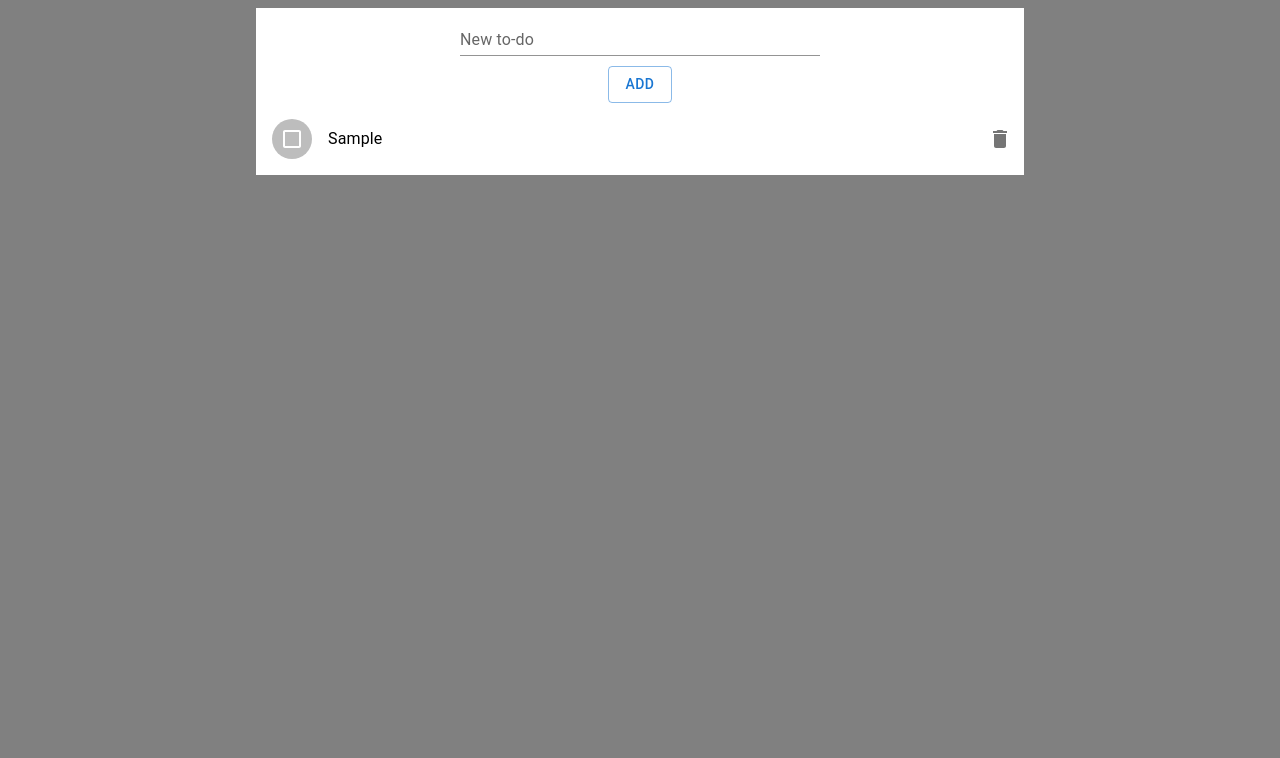
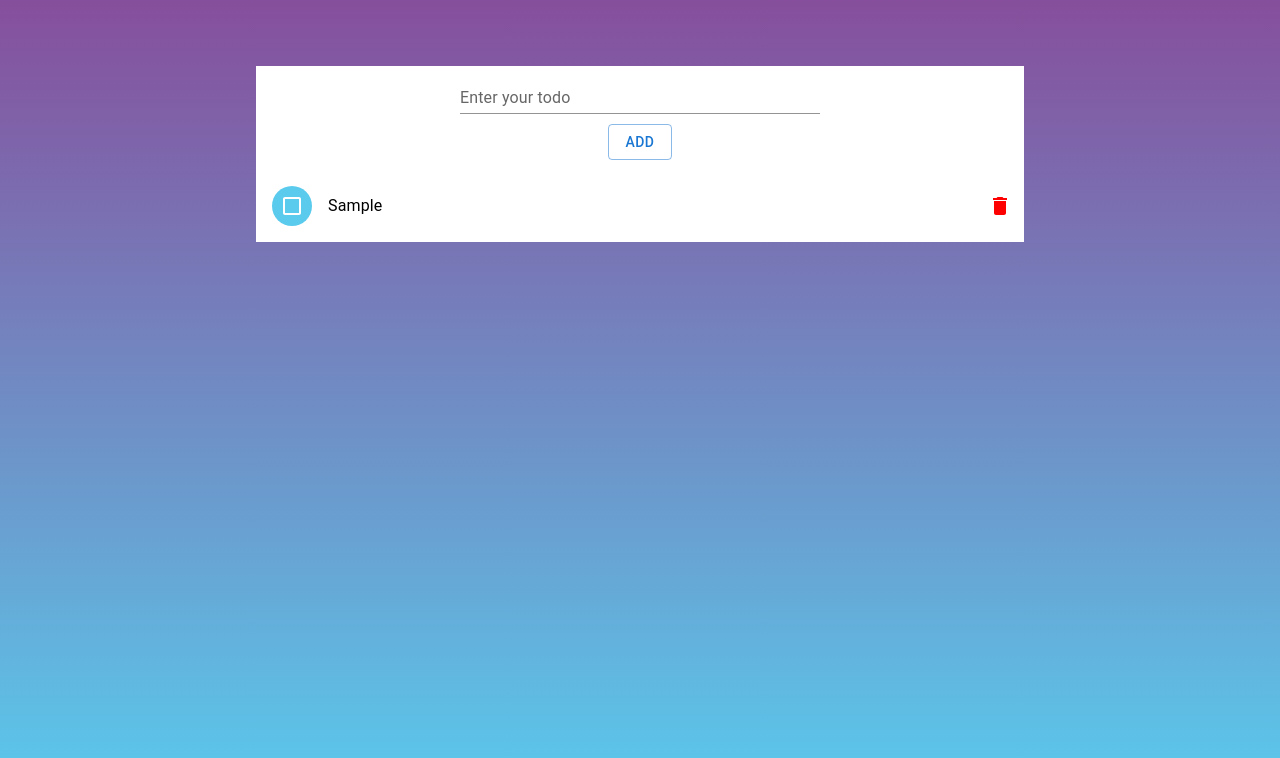
Before and after one commit to whats-a-handle/todo-list-app, a React (Create React App) app in the folder frontend/: page / in a window 1280 px wide. Both pictures are taken after typing "Sample" into the empty fields and a click on the button "ADD". Shown: the top 758 px of the page. Built offline with nearby package versions, Linux system fonts and the light colour scheme.

Commit message:
Updated styling, added edit ability to TodoItems, added enter key to submit, renamed some properties of todoitem object

```diff
--- a/frontend/src/App.css
+++ b/frontend/src/App.css
@@ -1,3 +1,5 @@
 html {
-  background-color: gray;
-}
+   background: -webkit-linear-gradient(90deg, hsla(194, 80%, 64%, 1) 0%, hsla(283, 33%, 46%, 1) 100%);
+   background-attachment: fixed; /*edit*/
+
+  }
--- a/frontend/src/App.js
+++ b/frontend/src/App.js
@@ -11,11 +11,11 @@ export default function App() {
     const newToDo = {
       itemName : itemName,
       isCompleted : false,
-      index : 0,
+      position : 0,
     };
 
     if(todoItemsOrderedList.length > 0){
-      newToDo.index = todoItemsOrderedList[todoItemsOrderedList.length-1].index+1//used for positioning
+      newToDo.position = todoItemsOrderedList[todoItemsOrderedList.length-1].position+1//used for positioning
     }
     setTodoItems((todoItems) => ({...todoItems, [itemName] : newToDo}));
   };
@@ -31,13 +31,22 @@ export default function App() {
     setTodoItems(newToDoItems)
   }
 
-  const moveItem = (itemName,dragIndex) => {
-    setTodoItems((todoItems)=>({...todoItems,[itemName] : {...todoItems[itemName], index:dragIndex} }));
-
+  const moveItem = (itemName,dragPosition) => {
+    setTodoItems((todoItems)=>({...todoItems,[itemName] : {...todoItems[itemName], position:dragPosition} }));
   };
 
   const sortItems = (items)=>{
-    return items.sort((a, b) => a.index - b.index);
+    return items.sort((a, b) => a.position - b.position);
+  }
+
+  const renameTodoItem = (oldItemName,newItemName)=>{
+    if(!(newItemName in todoItems)){
+      const updatedItems = {...todoItems};
+      const renamedItem = {...todoItems[oldItemName]};
+      delete updatedItems[oldItemName];
+      renamedItem.itemName = newItemName;
+      setTodoItems({...updatedItems, [newItemName] :{...renamedItem}});
+    }
   }
 
 useEffect(()=>{
@@ -47,7 +56,7 @@ useEffect(()=>{
   return (
       <Container>
         <Grid container>
-         <Grid item xs={12} >
+         <Grid item xs={12} style={{marginTop:('5%')}}>
            <Grid container >
             <Grid item xs={2}>
             </Grid>
@@ -61,7 +70,7 @@ useEffect(()=>{
             <Grid container  >
               <Grid item xs={2}/>
               <Grid item xs={8} style={{backgroundColor:'white'}}>
-               <ToDoList markToDoItem={markToDoItem} deleteToDoItem={deleteToDoItem} moveItem={moveItem}>{todoItemsOrderedList}</ToDoList>
+               <ToDoList markToDoItem={markToDoItem} renameTodoItem={renameTodoItem} deleteToDoItem={deleteToDoItem} moveItem={moveItem}>{todoItemsOrderedList}</ToDoList>
               </Grid>
               <Grid item xs={2}/>
             </Grid>
--- a/frontend/src/Components/CreateItemForm.js
+++ b/frontend/src/Components/CreateItemForm.js
@@ -8,9 +8,16 @@ export default function CreateItemForm(props){
         setNewToDoName(event.target.value);
     }
 
-    const handleClick = (newToDoName)=>{
-        if(newToDoName !== null && newToDoName.trim()){
-            props.createToDoItem(newToDoName);
+    const handleKeyPress = (key, newTodoName)=>{
+        if(key === 'Enter'){
+            handleSubmit(newTodoName);
+        }
+    }
+
+    const handleSubmit = (newToDoName)=>{
+        const trimmedToDo = newToDoName !== null && newToDoName !== undefined ? newToDoName.trim() : null;
+        if(trimmedToDo){
+            props.createToDoItem(trimmedToDo);
             setNewToDoName('');
         }
     }
@@ -21,8 +28,9 @@ export default function CreateItemForm(props){
                 <Grid container>
                     <Grid item xs={3}/>
                     <Grid item xs={6} align="center">
-                        <TextField value={newToDoName} style={{width:'100%', marginBottom:10}} id="standard-basic" label="New to-do " variant="standard" onChange={(event)=>{handleChange(event)}}/>
-                        <Button variant='outlined' onClick={()=>{handleClick(newToDoName)}}>Add</Button>
+                        <TextField value={newToDoName} style={{width:'100%', marginBottom:10}} id="standard-basic" label="Enter your todo" variant="standard"
+                        onChange={(event)=>{handleChange(event)}} onKeyDown={(event)=>{handleKeyPress(event.key, newToDoName)}}/>
+                        <Button variant='outlined' onClick={()=>{handleSubmit(newToDoName)}}>Add</Button>
                     </Grid>
                 <Grid item xs={3}/>
                 </Grid>
--- a/frontend/src/Components/ToDoList.js
+++ b/frontend/src/Components/ToDoList.js
@@ -8,14 +8,13 @@ import {HTML5Backend} from "react-dnd-html5-backend";
 
 export default function ToDoList(props){
 return (
-<Grid container>
+<Grid container style={{marginTop:10}}>
   <Grid item xs={12} /*style={{backgroundColor:'green'}}*/>
-    <Typography variant="h6" component="div">{props.toDoListName}</Typography>
     <DndProvider backend={HTML5Backend}>
     <List>{props.children.map((item,index)=>{
-      return <ToDoListItem markToDoItem={props.markToDoItem}
+      return <ToDoListItem markToDoItem={props.markToDoItem} renameTodoItem={props.renameTodoItem}
       deleteToDoItem={props.deleteToDoItem}
-      key={item.itemName} index={index} itemName={item.itemName}
+      key={item.itemName} position={index} itemName={item.itemName}
       isCompleted={item.isCompleted} moveItem={props.moveItem}>
       </ToDoListItem>
     })}</List>
--- a/frontend/src/Components/TodoListItem.js
+++ b/frontend/src/Components/TodoListItem.js
@@ -13,8 +13,24 @@ import { useDrag, useDrop } from "react-dnd";
 import SaveIcon from '@mui/icons-material/Save';
 export default function ToDoListItem (props){
   const [isEditMode, setIsEditMode] = useState(false);
-    const ref = React.useRef(null);
-    const type = 'ToDoListItem';
+  const [todoItemName, setTodoItemName] = useState(props.itemName);
+  const ref = React.useRef(null);
+  const type = 'ToDoListItem';
+  const handleChange = (event) =>{
+    setTodoItemName(event.target.value);
+  }
+  const saveChange = (oldItemName,newItemName) =>{
+    props.renameTodoItem(oldItemName,newItemName);
+    setIsEditMode(false);
+
+  }
+
+  const handleKeyPress = (key, oldItemName,newItemName)=>{
+    if(key === 'Enter'){
+      saveChange(oldItemName,newItemName);
+    }
+}
+
     // useDrop hook is responsible for handling whether any item gets hovered or dropped on the element
   // useDrop hook is responsible for handling whether any item gets hovered or dropped on the element
   const [, drop] = useDrop({
@@ -24,13 +40,13 @@ export default function ToDoListItem (props){
         if(!ref.current){
             return;
         }
-        const dragIndex = item.index;
-        const hoverIndex = props.index;
-        if(dragIndex === hoverIndex){
+        const dragPosition = item.position;
+        const hoverPosition = props.position;
+        if(dragPosition === hoverPosition){
             return;
         }
-        props.moveItem(props.itemName,dragIndex,hoverIndex);
-        item.index=hoverIndex;
+        props.moveItem(props.itemName,dragPosition,hoverPosition);
+        item.position=hoverPosition;
     }
   });
 
@@ -39,7 +55,7 @@ export default function ToDoListItem (props){
     // what type of item this to determine if a drop target accepts it
     type: type,
     // data of the item to be available to the drop methods
-    item: { id: props.id, index:props.index },
+    item: { id: props.id, position:props.position },
     // method to collect additional data for drop handling like whether is currently being dragged
     collect: (monitor) => {
       return {
@@ -54,25 +70,24 @@ export default function ToDoListItem (props){
   */
     drag(drop(ref));
 
+
     return <ListItem  ref={ref} style={{opacity: isDragging ? 0 : 1}} secondaryAction={
-            <IconButton edge="end" aria-label="delete" onClick={()=>{props.deleteToDoItem(props.itemName)}}> <DeleteIcon/> </IconButton>}>
-            <ListItemAvatar onClick={()=>{props.markToDoItem(props.itemName)}}>
-                <Avatar>
-                    {props.isCompleted === true ? <CheckBoxOutlinedIcon/> : <CheckBoxOutlineBlankOutlinedIcon/> }
+            <IconButton  style={{color:'red'}} edge="end" aria-label="delete" onClick={()=>{props.deleteToDoItem(todoItemName)}}> <DeleteIcon/> </IconButton>}>
+            <ListItemAvatar onClick={()=>{props.markToDoItem(todoItemName)}}>
+                <Avatar style={{backgroundColor: props.isCompleted === true ? 'green' : '#5acbed'}}>
+                    {props.isCompleted === true ? <CheckBoxOutlinedIcon style={{backgroundColor:'green'}}/> : <CheckBoxOutlineBlankOutlinedIcon/> }
                 </Avatar>
             </ListItemAvatar>
             {isEditMode === false?
-            <ListItemText onClick={()=>{setIsEditMode(true)}}
-                primary={props.itemName} secondary={props.itemBody}
-            />
-            :(<React.Fragment>
-            <TextField value={props.itemName}></TextField>
-            <IconButton><SaveIcon onClick={()=>{setIsEditMode(false)}}/></IconButton>
+            <ListItemText onClick={()=>{setIsEditMode(true)}} primary={todoItemName}/>
+            :
+            (
+            <React.Fragment>
+              <TextField value={todoItemName} onChange={(event)=>{handleChange(event)}} onKeyDown={(event)=>{handleKeyPress(event.key, props.itemName, todoItemName)}}></TextField>
+              <IconButton style={{color:'green'}} onClick={()=>{saveChange(props.itemName,todoItemName)}}><SaveIcon/></IconButton>
             </React.Fragment>
             )
             }
-
-
          </ListItem>
 
 }
```
Also changed, not shown: frontend/src/index.css (deleted, +0 -15 lines).
